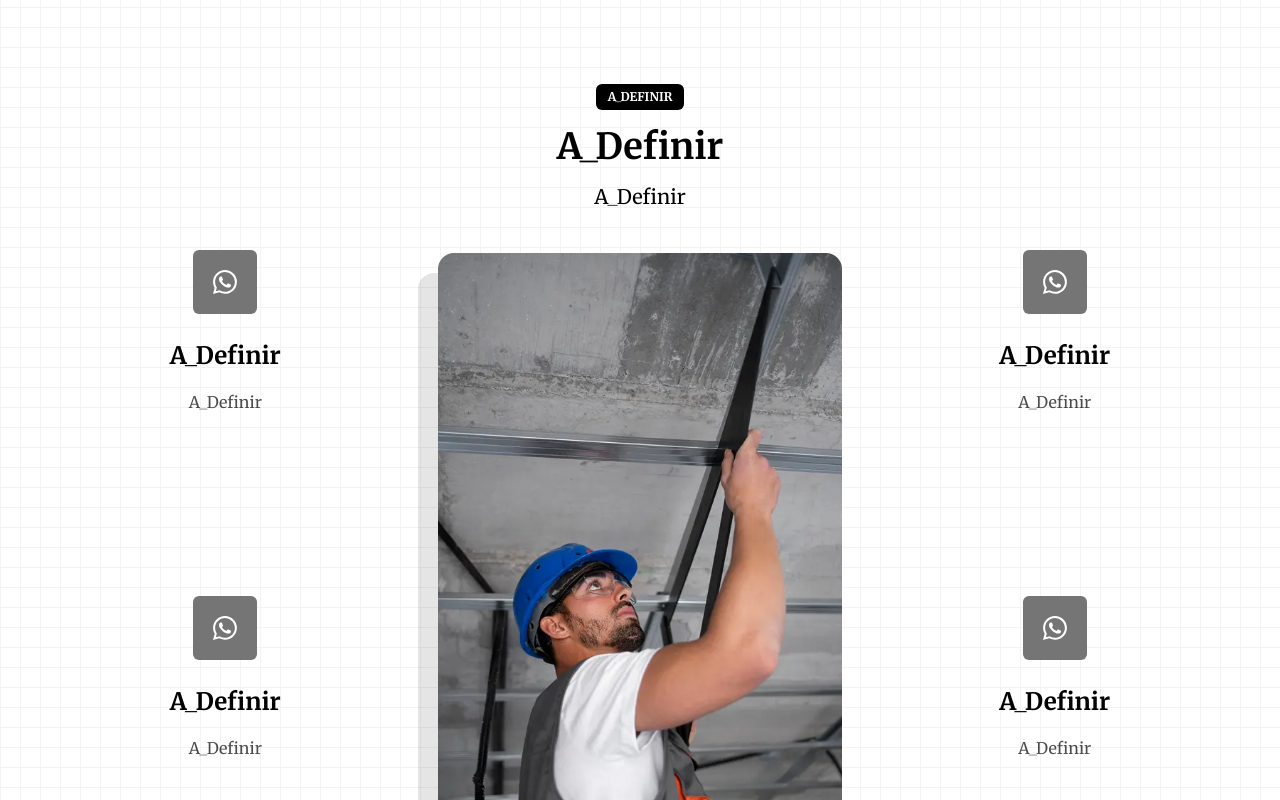
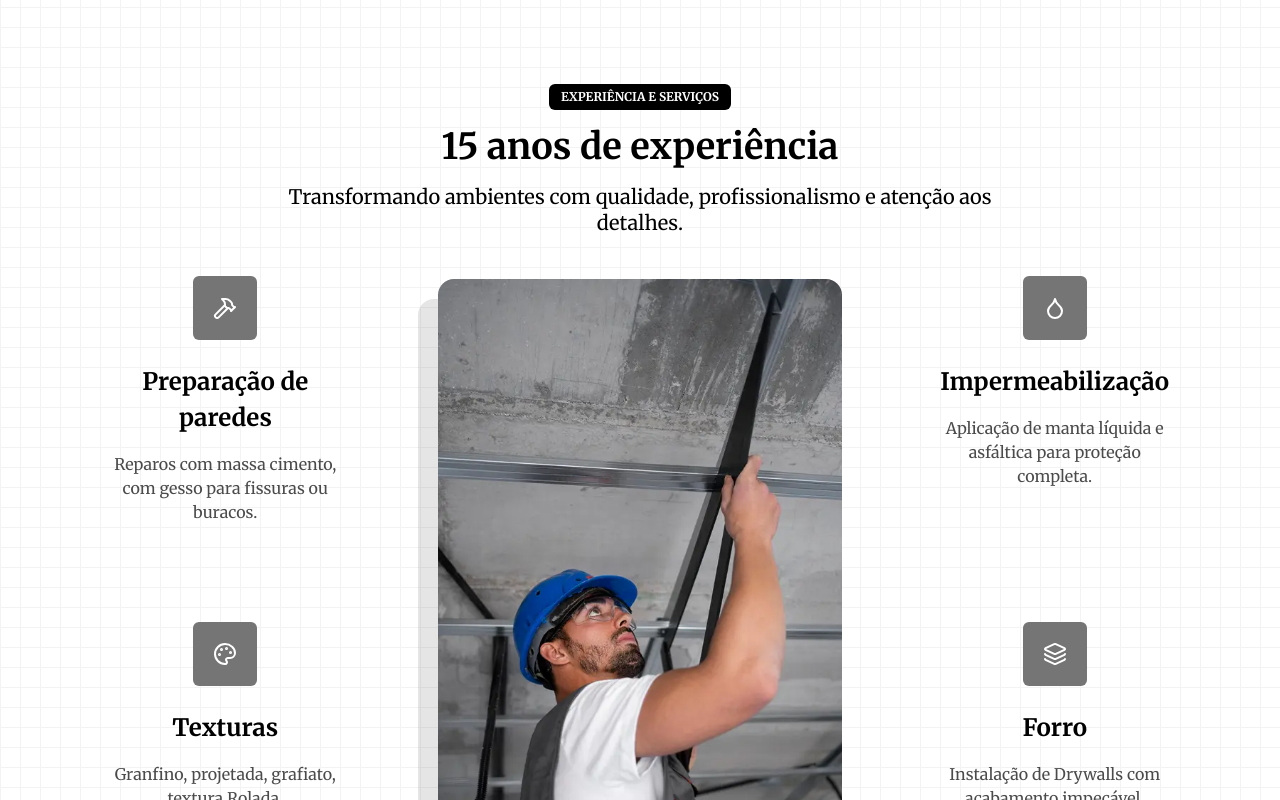
Before and after one commit to Paper-Street-Softwares/LP-Renovar-Pinturas, a React (Vite) app: page / in a window 1280 px wide. Shown: the part 640-1440 px from the top of the page. Built offline with nearby package versions, Linux system fonts and the light colour scheme; a web font is replaced by a local one.

Commit message:
fix: Features

```diff
--- a/src/content/content.jsx
+++ b/src/content/content.jsx
@@ -212,11 +212,17 @@ const content = {
             xmlns="http://www.w3.org/2000/svg"
             width="24"
             height="24"
-            fill="currentColor"
-            className="bi bi-whatsapp"
-            viewBox="0 0 16 16"
+            viewBox="0 0 24 24"
+            fill="none"
+            stroke="currentColor"
+            stroke-width="2"
+            stroke-linecap="round"
+            stroke-linejoin="round"
+            class="lucide lucide-hammer-icon lucide-hammer"
           >
-            <path d="M13.601 2.326A7.85 7.85 0 0 0 7.994 0C3.627 0 .068 3.558.064 7.926c0 1.399.366 2.76 1.057 3.965L0 16l4.204-1.102a7.9 7.9 0 0 0 3.79.965h.004c4.368 0 7.926-3.558 7.93-7.93A7.9 7.9 0 0 0 13.6 2.326zM7.994 14.521a6.6 6.6 0 0 1-3.356-.92l-.24-.144-2.494.654.666-2.433-.156-.251a6.56 6.56 0 0 1-1.007-3.505c0-3.626 2.957-6.584 6.591-6.584a6.56 6.56 0 0 1 4.66 1.931 6.56 6.56 0 0 1 1.928 4.66c-.004 3.639-2.961 6.592-6.592 6.592m3.615-4.934c-.197-.099-1.17-.578-1.353-.646-.182-.065-.315-.099-.445.099-.133.197-.513.646-.627.775-.114.133-.232.148-.43.05-.197-.1-.836-.308-1.592-.985-.59-.525-.985-1.175-1.103-1.372-.114-.198-.011-.304.088-.403.087-.088.197-.232.296-.346.1-.114.133-.198.198-.33.065-.134.034-.248-.015-.347-.05-.099-.445-1.076-.612-1.47-.16-.389-.323-.335-.445-.34-.114-.007-.247-.007-.38-.007a.73.73 0 0 0-.529.247c-.182.198-.691.677-.691 1.654s.71 1.916.81 2.049c.098.133 1.394 2.132 3.383 2.992.47.205.84.326 1.129.418.475.152.904.129 1.246.08.38-.058 1.171-.48 1.338-.943.164-.464.164-.86.114-.943-.049-.084-.182-.133-.38-.232" />
+            <path d="m15 12-9.373 9.373a1 1 0 0 1-3.001-3L12 9" />
+            <path d="m18 15 4-4" />
+            <path d="m21.5 11.5-1.914-1.914A2 2 0 0 1 19 8.172v-.344a2 2 0 0 0-.586-1.414l-1.657-1.657A6 6 0 0 0 12.516 3H9l1.243 1.243A6 6 0 0 1 12 8.485V10l2 2h1.172a2 2 0 0 1 1.414.586L18.5 14.5" />
           </svg>
         ),
         buttonLabelModal: "Fale Conosco",
@@ -240,11 +246,19 @@ const content = {
             xmlns="http://www.w3.org/2000/svg"
             width="24"
             height="24"
-            fill="currentColor"
-            className="bi bi-whatsapp"
-            viewBox="0 0 16 16"
+            viewBox="0 0 24 24"
+            fill="none"
+            stroke="currentColor"
+            stroke-width="2"
+            stroke-linecap="round"
+            stroke-linejoin="round"
+            class="lucide lucide-palette-icon lucide-palette"
           >
-            <path d="M13.601 2.326A7.85 7.85 0 0 0 7.994 0C3.627 0 .068 3.558.064 7.926c0 1.399.366 2.76 1.057 3.965L0 16l4.204-1.102a7.9 7.9 0 0 0 3.79.965h.004c4.368 0 7.926-3.558 7.93-7.93A7.9 7.9 0 0 0 13.6 2.326zM7.994 14.521a6.6 6.6 0 0 1-3.356-.92l-.24-.144-2.494.654.666-2.433-.156-.251a6.56 6.56 0 0 1-1.007-3.505c0-3.626 2.957-6.584 6.591-6.584a6.56 6.56 0 0 1 4.66 1.931 6.56 6.56 0 0 1 1.928 4.66c-.004 3.639-2.961 6.592-6.592 6.592m3.615-4.934c-.197-.099-1.17-.578-1.353-.646-.182-.065-.315-.099-.445.099-.133.197-.513.646-.627.775-.114.133-.232.148-.43.05-.197-.1-.836-.308-1.592-.985-.59-.525-.985-1.175-1.103-1.372-.114-.198-.011-.304.088-.403.087-.088.197-.232.296-.346.1-.114.133-.198.198-.33.065-.134.034-.248-.015-.347-.05-.099-.445-1.076-.612-1.47-.16-.389-.323-.335-.445-.34-.114-.007-.247-.007-.38-.007a.73.73 0 0 0-.529.247c-.182.198-.691.677-.691 1.654s.71 1.916.81 2.049c.098.133 1.394 2.132 3.383 2.992.47.205.84.326 1.129.418.475.152.904.129 1.246.08.38-.058 1.171-.48 1.338-.943.164-.464.164-.86.114-.943-.049-.084-.182-.133-.38-.232" />
+            <path d="M12 22a1 1 0 0 1 0-20 10 9 0 0 1 10 9 5 5 0 0 1-5 5h-2.25a1.75 1.75 0 0 0-1.4 2.8l.3.4a1.75 1.75 0 0 1-1.4 2.8z" />
+            <circle cx="13.5" cy="6.5" r=".5" fill="currentColor" />
+            <circle cx="17.5" cy="10.5" r=".5" fill="currentColor" />
+            <circle cx="6.5" cy="12.5" r=".5" fill="currentColor" />
+            <circle cx="8.5" cy="7.5" r=".5" fill="currentColor" />
           </svg>
         ),
         buttonLabelModal: "Fale Conosco",
@@ -267,11 +281,15 @@ const content = {
             xmlns="http://www.w3.org/2000/svg"
             width="24"
             height="24"
-            fill="currentColor"
-            className="bi bi-whatsapp"
-            viewBox="0 0 16 16"
+            viewBox="0 0 24 24"
+            fill="none"
+            stroke="currentColor"
+            stroke-width="2"
+            stroke-linecap="round"
+            stroke-linejoin="round"
+            class="lucide lucide-droplet-icon lucide-droplet"
           >
-            <path d="M13.601 2.326A7.85 7.85 0 0 0 7.994 0C3.627 0 .068 3.558.064 7.926c0 1.399.366 2.76 1.057 3.965L0 16l4.204-1.102a7.9 7.9 0 0 0 3.79.965h.004c4.368 0 7.926-3.558 7.93-7.93A7.9 7.9 0 0 0 13.6 2.326zM7.994 14.521a6.6 6.6 0 0 1-3.356-.92l-.24-.144-2.494.654.666-2.433-.156-.251a6.56 6.56 0 0 1-1.007-3.505c0-3.626 2.957-6.584 6.591-6.584a6.56 6.56 0 0 1 4.66 1.931 6.56 6.56 0 0 1 1.928 4.66c-.004 3.639-2.961 6.592-6.592 6.592m3.615-4.934c-.197-.099-1.17-.578-1.353-.646-.182-.065-.315-.099-.445.099-.133.197-.513.646-.627.775-.114.133-.232.148-.43.05-.197-.1-.836-.308-1.592-.985-.59-.525-.985-1.175-1.103-1.372-.114-.198-.011-.304.088-.403.087-.088.197-.232.296-.346.1-.114.133-.198.198-.33.065-.134.034-.248-.015-.347-.05-.099-.445-1.076-.612-1.47-.16-.389-.323-.335-.445-.34-.114-.007-.247-.007-.38-.007a.73.73 0 0 0-.529.247c-.182.198-.691.677-.691 1.654s.71 1.916.81 2.049c.098.133 1.394 2.132 3.383 2.992.47.205.84.326 1.129.418.475.152.904.129 1.246.08.38-.058 1.171-.48 1.338-.943.164-.464.164-.86.114-.943-.049-.084-.182-.133-.38-.232" />
+            <path d="M12 22a7 7 0 0 0 7-7c0-2-1-3.9-3-5.5s-3.5-4-4-6.5c-.5 2.5-2 4.9-4 6.5C6 11.1 5 13 5 15a7 7 0 0 0 7 7z" />
           </svg>
         ),
         buttonLabelModal: "Fale Conosco",
@@ -295,11 +313,17 @@ const content = {
             xmlns="http://www.w3.org/2000/svg"
             width="24"
             height="24"
-            fill="currentColor"
-            className="bi bi-whatsapp"
-            viewBox="0 0 16 16"
+            viewBox="0 0 24 24"
+            fill="none"
+            stroke="currentColor"
+            stroke-width="2"
+            stroke-linecap="round"
+            stroke-linejoin="round"
+            class="lucide lucide-layers-icon lucide-layers"
           >
-            <path d="M13.601 2.326A7.85 7.85 0 0 0 7.994 0C3.627 0 .068 3.558.064 7.926c0 1.399.366 2.76 1.057 3.965L0 16l4.204-1.102a7.9 7.9 0 0 0 3.79.965h.004c4.368 0 7.926-3.558 7.93-7.93A7.9 7.9 0 0 0 13.6 2.326zM7.994 14.521a6.6 6.6 0 0 1-3.356-.92l-.24-.144-2.494.654.666-2.433-.156-.251a6.56 6.56 0 0 1-1.007-3.505c0-3.626 2.957-6.584 6.591-6.584a6.56 6.56 0 0 1 4.66 1.931 6.56 6.56 0 0 1 1.928 4.66c-.004 3.639-2.961 6.592-6.592 6.592m3.615-4.934c-.197-.099-1.17-.578-1.353-.646-.182-.065-.315-.099-.445.099-.133.197-.513.646-.627.775-.114.133-.232.148-.43.05-.197-.1-.836-.308-1.592-.985-.59-.525-.985-1.175-1.103-1.372-.114-.198-.011-.304.088-.403.087-.088.197-.232.296-.346.1-.114.133-.198.198-.33.065-.134.034-.248-.015-.347-.05-.099-.445-1.076-.612-1.47-.16-.389-.323-.335-.445-.34-.114-.007-.247-.007-.38-.007a.73.73 0 0 0-.529.247c-.182.198-.691.677-.691 1.654s.71 1.916.81 2.049c.098.133 1.394 2.132 3.383 2.992.47.205.84.326 1.129.418.475.152.904.129 1.246.08.38-.058 1.171-.48 1.338-.943.164-.464.164-.86.114-.943-.049-.084-.182-.133-.38-.232" />
+            <path d="M12.83 2.18a2 2 0 0 0-1.66 0L2.6 6.08a1 1 0 0 0 0 1.83l8.58 3.91a2 2 0 0 0 1.66 0l8.58-3.9a1 1 0 0 0 0-1.83z" />
+            <path d="M2 12a1 1 0 0 0 .58.91l8.6 3.91a2 2 0 0 0 1.65 0l8.58-3.9A1 1 0 0 0 22 12" />
+            <path d="M2 17a1 1 0 0 0 .58.91l8.6 3.91a2 2 0 0 0 1.65 0l8.58-3.9A1 1 0 0 0 22 17" />
           </svg>
         ),
         buttonLabelModal: "Fale Conosco",
--- a/src/locales/pt.json
+++ b/src/locales/pt.json
@@ -26,33 +26,33 @@
     }
   },
   "features": {
-    "miniTag": "A_Definir",
-    "title": "A_Definir",
-    "subtitle": "A_Definir",
+    "miniTag": "Experiência e Serviços",
+    "title": "15 anos de experiência",
+    "subtitle": "Transformando ambientes com qualidade, profissionalismo e atenção aos detalhes.",
     "card1": {
-      "title": "A_Definir",
-      "subtitle": "A_Definir",
+      "title": "Preparação de paredes",
+      "subtitle": "Reparos com massa cimento, com gesso para fissuras ou buracos.",
       "description": "A_Definir",
       "buttonLabelModal": "A_Definir",
       "buttonLabel": "A_Definir"
     },
     "card2": {
-      "title": "A_Definir",
-      "subtitle": "A_Definir",
+      "title": "Texturas",
+      "subtitle": "Granfino, projetada, grafiato, textura Rolada.",
       "description": "A_Definir",
       "buttonLabelModal": "A_Definir",
       "buttonLabel": "A_Definir"
     },
     "card3": {
-      "title": "A_Definir",
-      "subtitle": "A_Definir",
+      "title": "Impermeabilização",
+      "subtitle": "Aplicação de manta líquida e asfáltica para proteção completa.",
       "description": "A_Definir",
       "buttonLabelModal": "A_Definir",
       "buttonLabel": "A_Definir"
     },
     "card4": {
-      "title": "A_Definir",
-      "subtitle": "A_Definir",
+      "title": "Forro",
+      "subtitle": "Instalação de Drywalls com acabamento impecável.",
       "description": "A_Definir",
       "buttonLabelModal": "A_Definir",
       "buttonLabel": "A_Definir",
```
